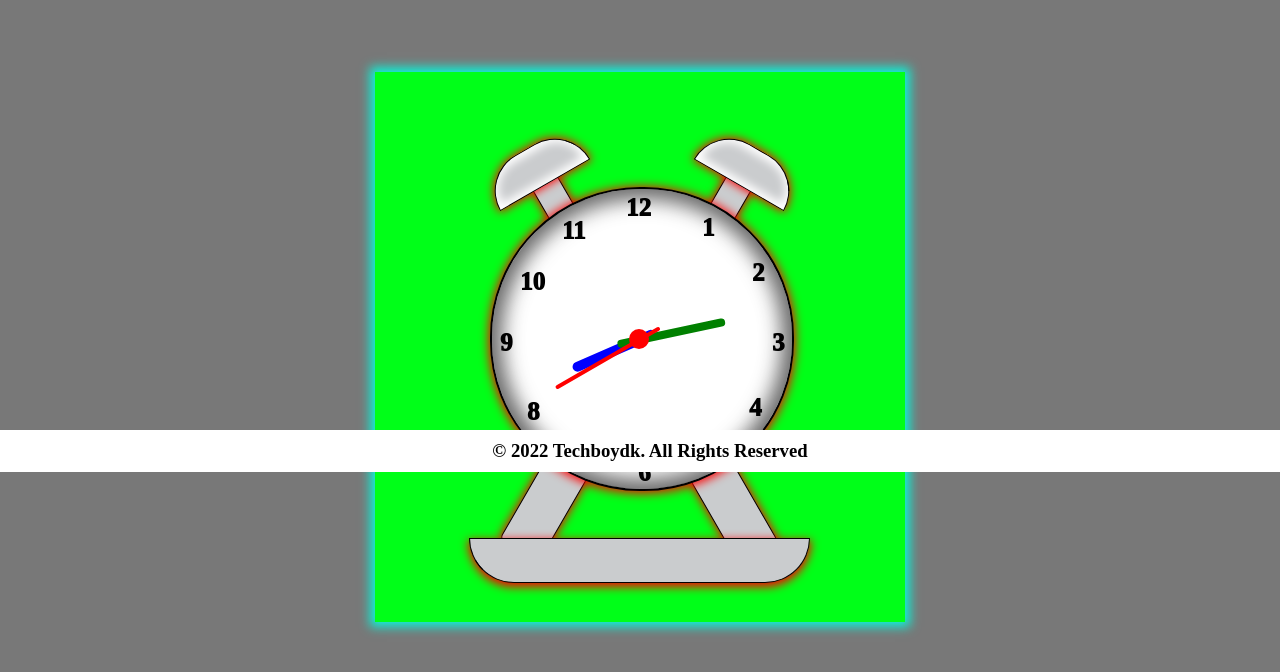
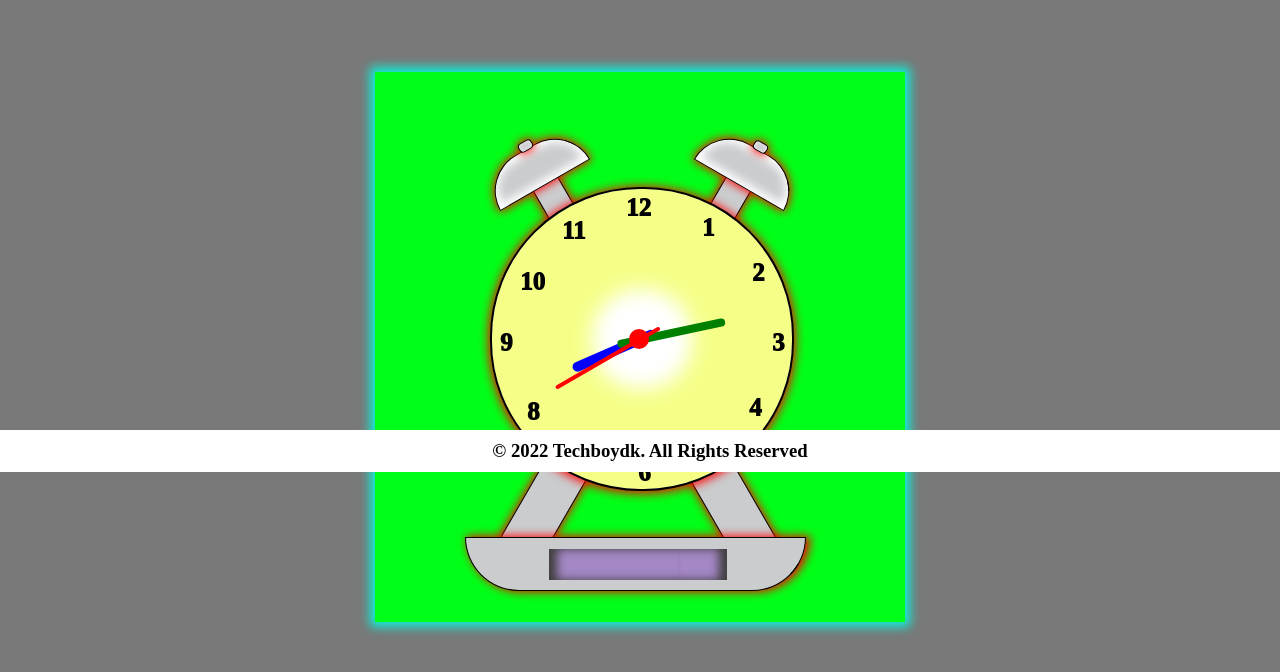
Before and after one commit to techboydk/Analog-clock, a plain HTML site: page index.html in a window 1280 px wide. Shown: the part 328-1000 px from the top of the page. Drawn offline with Linux system fonts and the light colour scheme; files that its build step writes are made by us from their sources; files whose address does not match are found by name.

Commit message:
Update Style.css

```diff
--- a/Style.css
+++ b/Style.css
@@ -46,10 +46,36 @@ body {
     width: 300px;
     height: 300px;
     background-color: #fff;
-    box-shadow: inset 0 0 20px 10px #1c1c1cab, 0px 1px 10px 2px #ff0000e6;
+    box-shadow: inset 0 0 20px 100px #eaff067a, 0px 1px 10px 2px #ff0000e6;
     border-radius: 150px;
     position: absolute;
     margin: 115px;
+}
+
+.main .left-point {
+    position: absolute;
+    height: 8px;
+    width: 13px;
+    border: 1px solid;
+    border-radius: 4px;
+    z-index: -1;
+    margin: 70px 378px;
+    transform: rotate(30deg);
+    background-color: #caccce;
+    box-shadow: 0 0 10px 1px #ff0000, inset 0 0 5px #f8f2f2;
+}
+
+.main .right-point {
+    position: absolute;
+    height: 8px;
+    width: 13px;
+    border: 1px solid;
+    border-radius: 4px;
+    z-index: -1;
+    margin: 69px 143px;
+    transform: rotate(-30deg);
+    background-color: #caccce;
+    box-shadow: 0 0 10px 1px #ff0000, inset 0 0 5px #f8f2f2;
 }
 
 .main .left-cap {
@@ -132,13 +158,12 @@ body {
 
 .main .stand {
     position: absolute;
-    height: 339px;
-    width: 43px;
+    height: 52px;
+    width: 339px;
     border: 1px solid;
-    border-radius: 0 200px 200px 0;
+    border-radius: 0 0 200px 200px;
     z-index: 0;
-    margin: 318px 242px;
-    transform: rotateZ(90deg);
+    margin: 465px 90px;
     background-color: #caccce;
     box-shadow: 3px 0px 10px 1px #f00;
 }
@@ -263,6 +288,35 @@ body {
     z-index: 4;
 }
 
+#time {
+    text-align: center;
+    margin: 0 0 10px 83px;
+    padding-top: 4px;
+    position: absolute;
+    bottom: 0;
+    font-size: 20px;
+    background-color: #6211b65e;
+    box-sizing: border-box;
+    width: 130px;
+    height: 31px;
+    border-right: none;
+    box-shadow: inset 8px 0 10px rgb(63, 63, 63);
+}
+
+#ampm {
+    margin: 0 0 10px 213px;
+    padding-top: 4px;
+    position: absolute;
+    bottom: 0;
+    font-size: 20px;
+    background-color: #6211b65e;
+    box-sizing: border-box;
+    border-left: none;
+    width: 48px;
+    height: 31px;
+    box-shadow: inset -8px 0 10px rgb(63, 63, 63);
+}
+
 .copyright {
     width: 100%;
     position: fixed;
```
